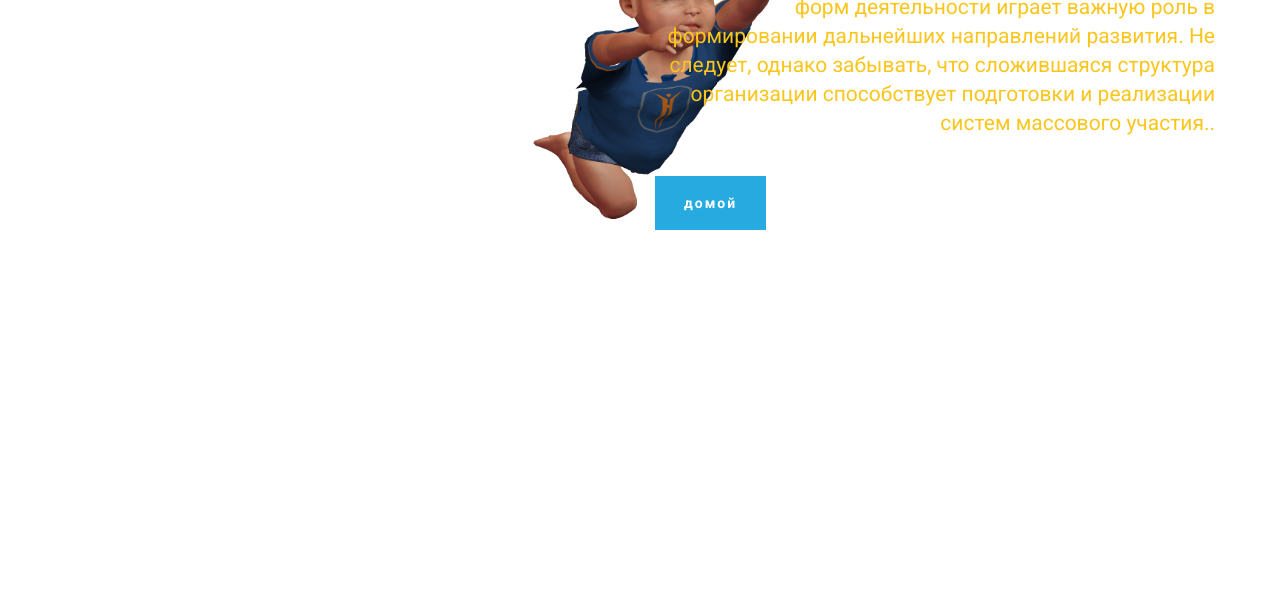
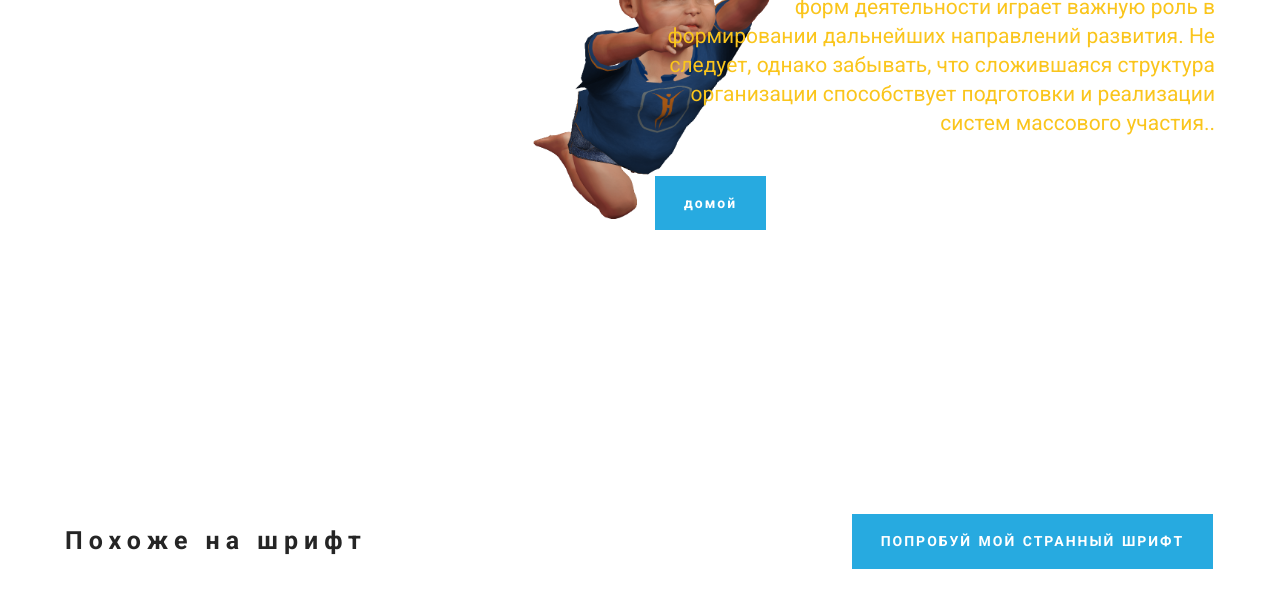
Before and after one commit to Bazzard1997/bazzard1997.github.io, a plain HTML site: page page2.html in a window 1280 px wide. Shown: the part 327-934 px from the top of the page. Before the commit the page ends 820 px from the top, so only its background shows below. Drawn offline with Linux system fonts and the light colour scheme.

Commit message:
Add files via upload

```diff
--- a/assets/mobirise/css/mbr-additional.css
+++ b/assets/mobirise/css/mbr-additional.css
@@ -30,3 +30,9 @@
   text-align: right;
   color: #fac51c;
 }
+#msg-box2-9 .mbr-header .mbr-header__text {
+  color: #252525;
+}
+#msg-box2-9 .mbr-article {
+  color: #252525;
+}
--- a/page2.html
+++ b/page2.html
@@ -37,8 +37,34 @@
     </div>
 </section>
 
+<section class="engine"><a rel="external" href="https://mobirise.com">best website builder software</a></section><section class="mbr-section mbr-section--relative mbr-section--short-paddings" id="msg-box2-9" style="background-color: rgb(255, 255, 255);">
 
-  <section class="engine"><a rel="external" href="https://mobirise.com">mobile website creator</a></section><script src="assets/web/assets/jquery/jquery.min.js"></script>
+
+
+    <div class="mbr-section__container mbr-section__container--isolated container">
+        <div class="row">
+            <div class="mbr-box mbr-box--fixed mbr-box--adapted">
+                <div class="mbr-box__magnet mbr-box__magnet--top-left mbr-section__left col-sm-8">
+                    <div class="mbr-section__container">
+                        <div class="mbr-header mbr-header--auto-align mbr-header--wysiwyg">
+                            <h3 class="mbr-header__text">Похоже на шрифт&nbsp;</h3>
+                        </div>
+                    </div>
+
+                </div>
+                <div class="mbr-box__magnet mbr-box__magnet--top-left mbr-section__right col-sm-4">
+                    <div class="mbr-section__container">
+                        <div class="mbr-buttons mbr-buttons--auto-align mbr-buttons--top mbr-buttons--left"><a class="mbr-buttons__btn btn btn-lg btn-info" href="bazzard1997.github.io/б.ttf">ПОПРОБУЙ МОЙ СТРАННЫЙ ШРИФТ</a></div>
+                    </div>
+                </div>
+            </div>
+        </div>
+    </div>
+
+</section>
+
+
+  <script src="assets/web/assets/jquery/jquery.min.js"></script>
   <script src="assets/bootstrap/js/bootstrap.min.js"></script>
   <script src="assets/smooth-scroll/SmoothScroll.js"></script>
   <script src="assets/jarallax/jarallax.js"></script>
```
Also changed, not shown: index.html (+1 -1 lines), page1.html (+1 -1 lines), 1 other file.
